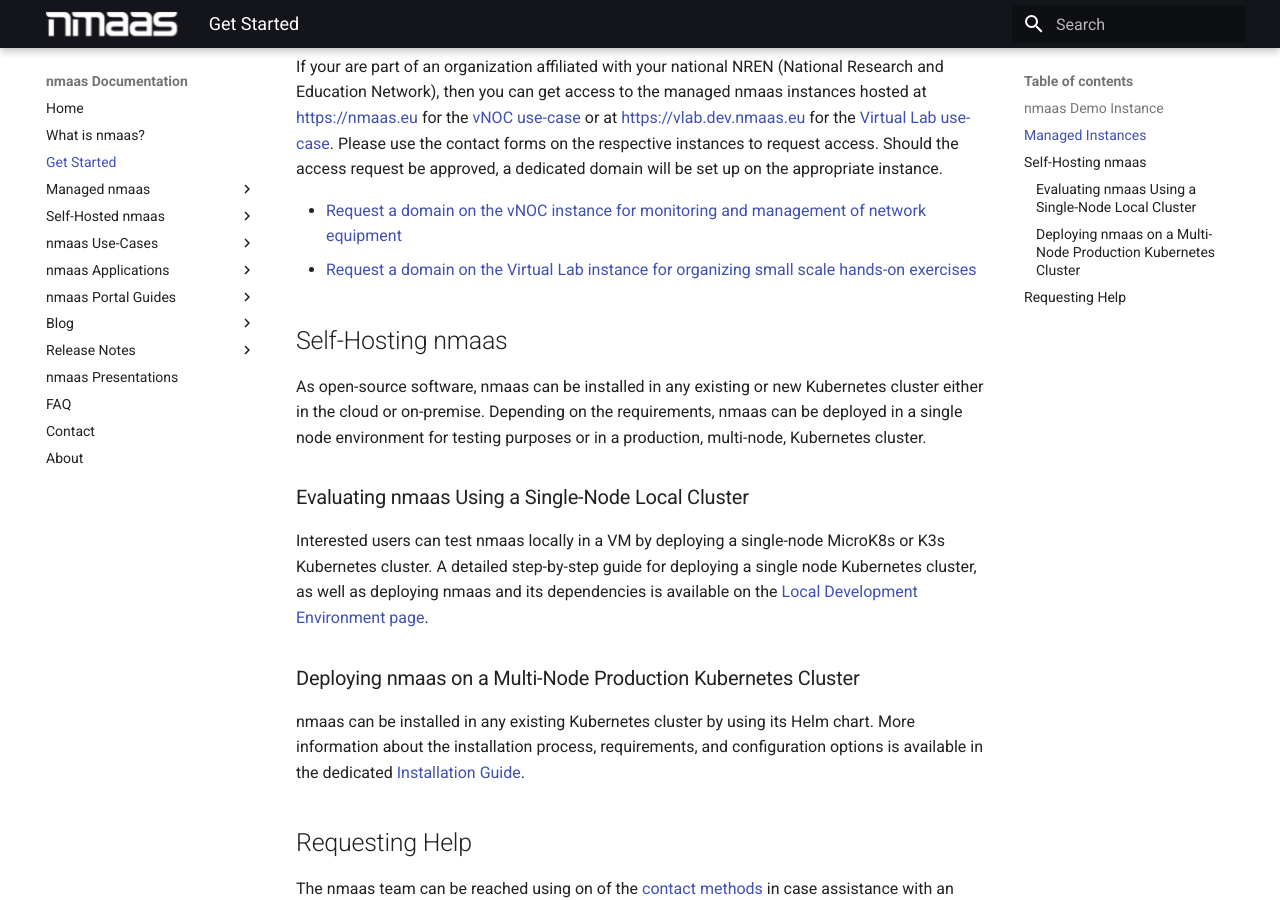
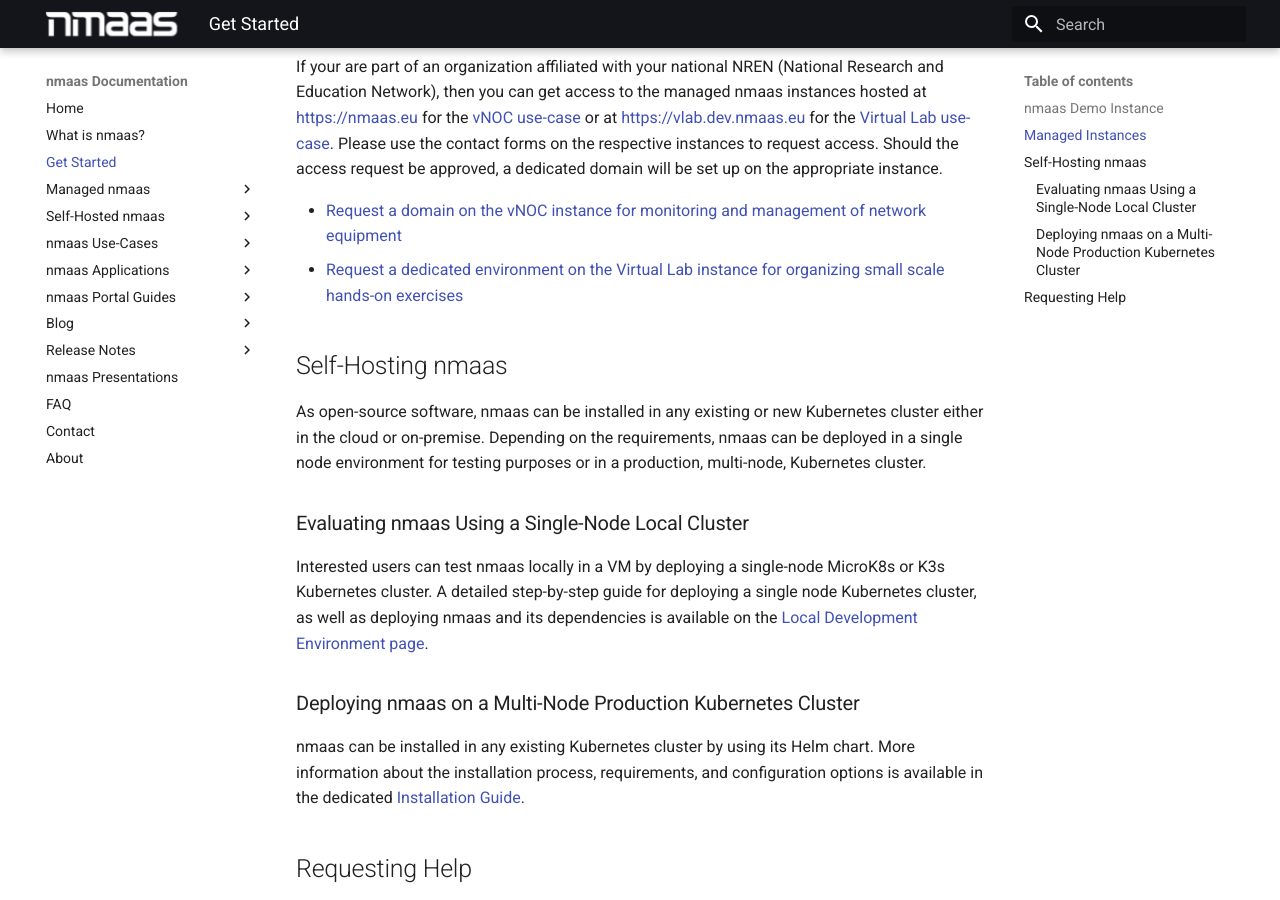
Before and after one commit to nmaas-platform/nmaas-docs, an MkDocs documentation site: the page built from docs/get-started.md, in a window 1280 px wide and 900 px high, scrolled down 487 px. Built offline with MkDocs 1.6.1 and Material for MkDocs 9.7.7, drawn with Linux system fonts in a browser that asks for light colours.

Commit message:
Update get-started

```diff
--- a/docs/get-started.md
+++ b/docs/get-started.md
@@ -11,7 +11,7 @@
 If your are part of an organization affiliated with your national NREN (National Research and Education Network), then you can get access to the managed nmaas instances hosted at [https://nmaas.eu](https://nmaas.eu) for the [vNOC use-case](use-cases/virtual-noc/vnoc-introduction.md) or at [https://vlab.dev.nmaas.eu](https://vlab.dev.nmaas.eu) for the [Virtual Lab use-case](use-cases/virtual-lab/vlab-introduction.md). Please use the contact forms on the respective instances to request access. Should the access request be approved, a dedicated domain will be set up on the appropriate instance.
 
 - [Request a domain on the vNOC instance for monitoring and management of network equipment](https://nmaas.eu/about?type=NEW_DOMAIN_REQUEST)
-- [Request a domain on the Virtual Lab instance for organizing small scale hands-on exercises](https://vlab.dev.nmaas.eu/about?type=NEW_DOMAIN_REQUEST)
+- [Request a dedicated environment on the Virtual Lab instance for organizing small scale hands-on exercises](https://vlab.dev.nmaas.eu/about?type=VLAB_REQUEST)
 
 ## Self-Hosting nmaas
 
```
